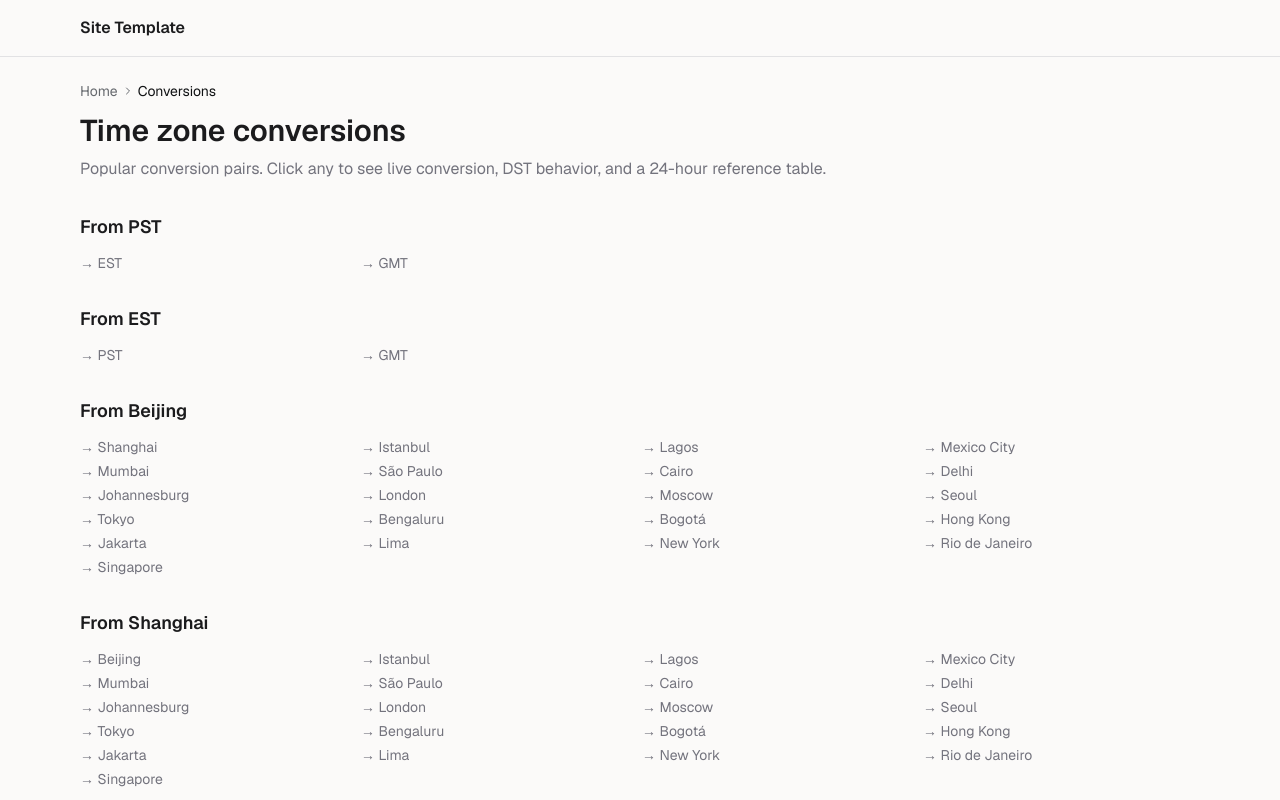
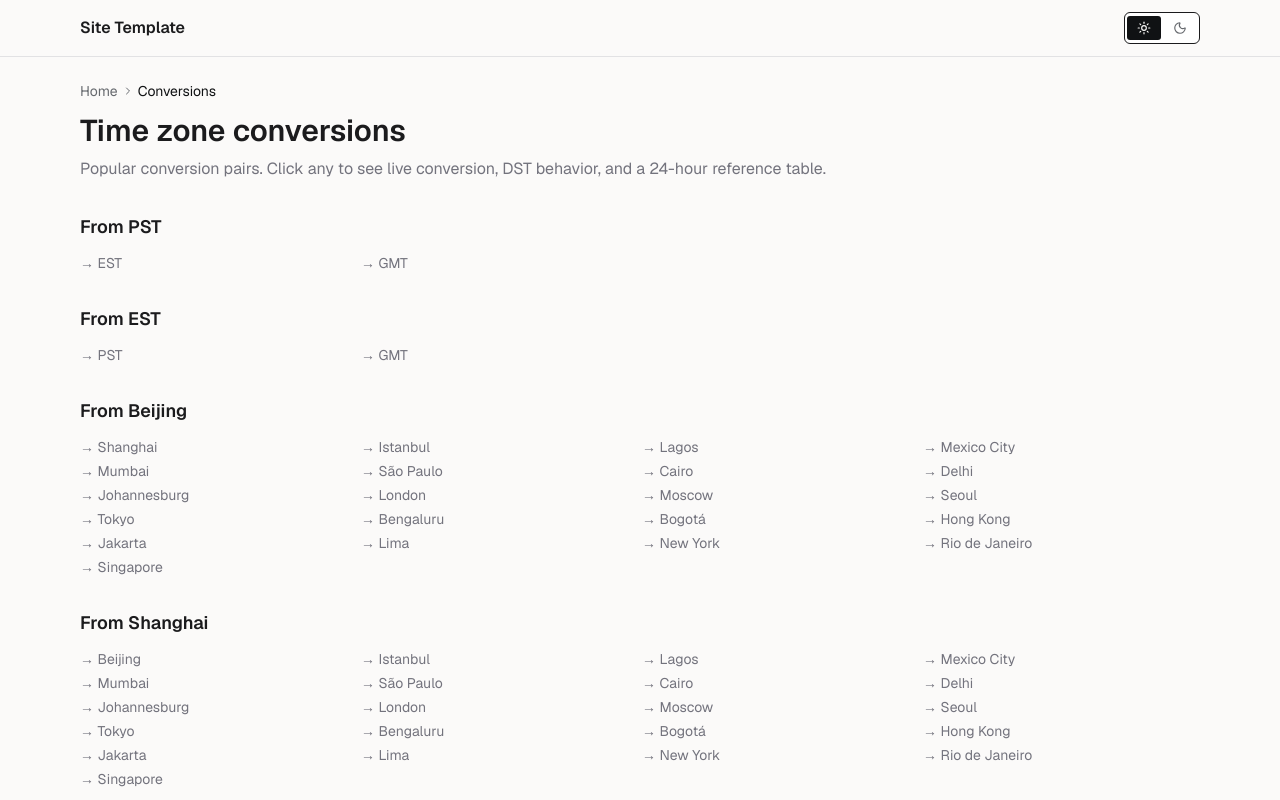
Before and after one commit to steffancross/timezones, a Next.js app: page /conversions in a window 1280 px wide. Shown: the top 800 px of the page. Built offline with nearby package versions, Linux system fonts and the light colour scheme; no server answers.

Commit message:
ligt dark toggle

```diff
--- a/app/layout.tsx
+++ b/app/layout.tsx
@@ -22,13 +22,21 @@ export const metadata: Metadata = {
   twitter: { card: 'summary_large_image' },
 };
 
+// Pre-hydration: applies the persisted theme to <html> before React mounts so
+// dark-mode users don't see a flash of the light palette. No OS auto-detection.
+const themeBoot = `try{var t=localStorage.getItem('theme');if(t==='dark')document.documentElement.dataset.theme='dark'}catch(e){}`;
+
 export default function RootLayout({ children }: { children: React.ReactNode }) {
-  // Light mode is the default — no `data-theme` attribute applied. A future
-  // toggle in Header can set `document.documentElement.dataset.theme = 'dark'`
-  // (and persist to localStorage) to opt into dark mode. No auto-detection of
-  // the OS preference.
   return (
-    <html lang="en" className={`${GeistSans.variable} ${GeistMono.variable}`}>
+    <html
+      lang="en"
+      className={`${GeistSans.variable} ${GeistMono.variable}`}
+      suppressHydrationWarning
+    >
+      <head>
+        {/* biome-ignore lint/security/noDangerouslySetInnerHtml: tiny static theme-boot script */}
+        <script dangerouslySetInnerHTML={{ __html: themeBoot }} />
+      </head>
       <body className="flex min-h-screen flex-col">
         <Providers>
           <Header />
--- a/components/site/Header.tsx
+++ b/components/site/Header.tsx
@@ -1,5 +1,6 @@
 import Link from 'next/link';
 import env from '@/lib/env';
+import { ThemeToggle } from './ThemeToggle';
 
 export function Header() {
   return (
@@ -9,7 +10,7 @@ export function Header() {
           {env.NEXT_PUBLIC_SITE_NAME}
         </Link>
         <div className="flex items-center gap-2">
-          {/* Per-site: nav links, theme toggle, search, etc. */}
+          <ThemeToggle />
         </div>
       </div>
     </header>
--- /dev/null
+++ b/components/site/ThemeToggle.tsx
@@ -0,0 +1,81 @@
+'use client';
+
+import { cn } from '@/lib/utils';
+import { Moon, Sun } from 'lucide-react';
+import { useEffect, useState } from 'react';
+
+type Theme = 'light' | 'dark';
+
+/**
+ * Two-segment light/dark toggle. Mirrors the segmented style of FormatToggle
+ * (12/24) so the two controls feel like siblings.
+ */
+export function ThemeToggle() {
+  const [theme, setTheme] = useState<Theme>('light');
+
+  // Pre-hydration script in app/layout.tsx already applies the persisted theme
+  // to <html data-theme>. Sync local state from the DOM on mount.
+  useEffect(() => {
+    setTheme(document.documentElement.dataset.theme === 'dark' ? 'dark' : 'light');
+  }, []);
+
+  function apply(next: Theme) {
+    if (next === theme) return;
+    if (next === 'dark') {
+      document.documentElement.dataset.theme = 'dark';
+    } else {
+      delete document.documentElement.dataset.theme;
+    }
+    try {
+      localStorage.setItem('theme', next);
+    } catch {
+      // localStorage may be unavailable (private mode); runtime toggle still works.
+    }
+    setTheme(next);
+  }
+
+  return (
+    // biome-ignore lint/a11y/useSemanticElements: matches FormatToggle pattern — role="group" + per-button aria-pressed is the standard segmented-toggle a11y.
+    <div
+      role="group"
+      aria-label="Theme"
+      className="inline-flex h-8 items-center gap-0.5 rounded-[var(--radius)] border border-[color:var(--border)] bg-card p-0.5 "
+    >
+      <SegmentButton active={theme === 'light'} onClick={() => apply('light')} label="Light">
+        <Sun className="h-5 w-3.5" aria-hidden />
+      </SegmentButton>
+      <SegmentButton active={theme === 'dark'} onClick={() => apply('dark')} label="Dark">
+        <Moon className="h-5 w-3.5" aria-hidden />
+      </SegmentButton>
+    </div>
+  );
+}
+
+function SegmentButton({
+  active,
+  onClick,
+  label,
+  children,
+}: {
+  active: boolean;
+  onClick: () => void;
+  label: string;
+  children: React.ReactNode;
+}) {
+  return (
+    <button
+      type="button"
+      aria-pressed={active}
+      aria-label={label}
+      onClick={onClick}
+      className={cn(
+        'inline-flex items-center rounded-[3px] px-2.5 py-0.5 transition-colors',
+        active
+          ? 'bg-[color:var(--fg)] text-[color:var(--bg)]'
+          : 'text-[color:var(--fg-muted)] hover:text-[color:var(--fg)]',
+      )}
+    >
+      {children}
+    </button>
+  );
+}
```
